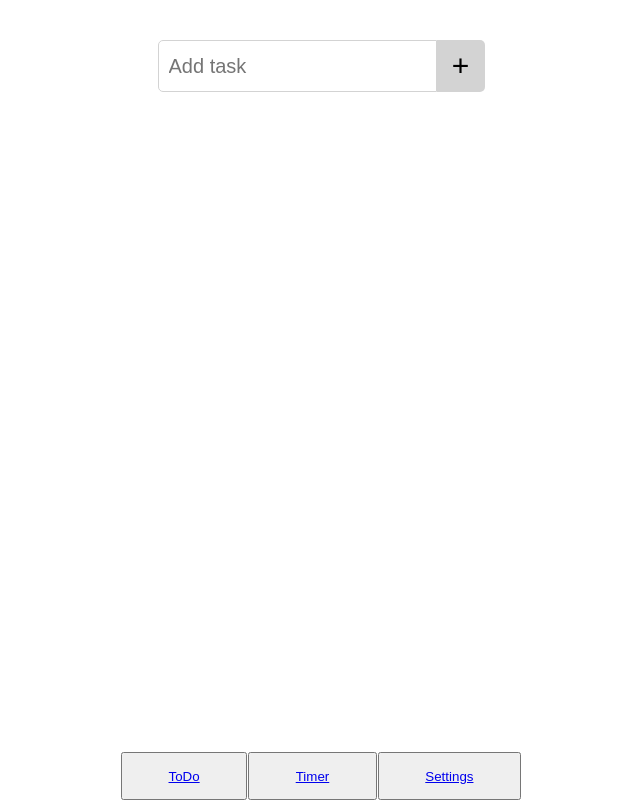
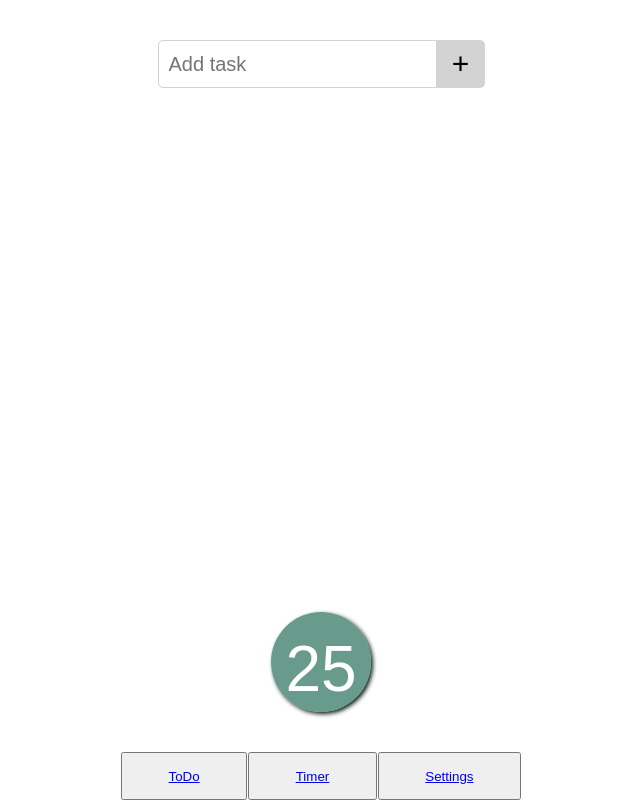
Before and after one commit to timodilg/capstone-project, a React (Create React App) app: page /todo in a window 1280 px wide. Shown: the whole page, without its empty margins (319-959 px from the left). Built offline with nearby package versions, Linux system fonts and the light colour scheme.

Commit message:
Add timer button

```diff
--- /dev/null
+++ b/src/components/ButtonTimer.js
@@ -0,0 +1,24 @@
+import React from 'react'
+import { Link } from 'react-router-dom'
+import styled from 'styled-components/macro'
+
+export default function ButtonTimer() {
+  return <LinkStyled to="/timer">25</LinkStyled>
+}
+
+const LinkStyled = styled(Link)`
+  display: inline-block;
+  margin: 0 auto;
+  width: 100px;
+  border-radius: 50%;
+  background-color: rgba(44, 115, 94, 0.71);
+  font-size: 4rem;
+  text-decoration-line: none;
+  color: white;
+  text-align: center;
+  padding-top: 20px;
+  box-shadow: 2px 2px 4px 0px rgba(10, 28, 26, 1);
+`
+// const Link = styled.link`
+//   text-decoration: none;
+// `
--- a/src/components/List.js
+++ b/src/components/List.js
@@ -1,9 +1,10 @@
 import React from 'react'
 import '../styles.css'
+import styled from 'styled-components/macro'
 
 export default function List({ todos, onDelete }) {
   return (
-    <ul>
+    <UlStyled>
       {todos.map(todo => (
         <li key={todo.id}>
           {/* <span onClick={() => onDelete(todo.id)}> */}
@@ -12,14 +13,12 @@ export default function List({ todos, onDelete }) {
           {/* </span> */}
         </li>
       ))}
-    </ul>
+    </UlStyled>
   )
 }
 
-{
-  /* <label class="todo">
-    <input type="checkbox" ${todo.done ? 'checked' : ''}> <span>${
-      todo.name
-    }</span>
-  </label> */
-}
+const UlStyled = styled.ul`
+  overflow-y: auto;
+  align-content: flex-start;
+`
+// Hier weitermachen: Die Liste der Todos soll scrollbar sein sodass das input feld und der 25 button immer sichtbar sind
--- a/src/pages/Todo.js
+++ b/src/pages/Todo.js
@@ -2,6 +2,7 @@ import React, { useState } from 'react'
 import '../styles.css'
 import Form from '../components/Form'
 import List from '../components/List'
+import ButtonTimer from '../components/ButtonTimer'
 
 export default function Todo() {
   const [todos, setTodos] = useState([])
@@ -10,6 +11,7 @@ export default function Todo() {
     <div className="App">
       <Form onSubmit={addTodo} />
       <List todos={todos} onDelete={deleteTodo} />
+      <ButtonTimer />
     </div>
   )
 
--- a/src/styles.css
+++ b/src/styles.css
@@ -1,9 +1,9 @@
 .App {
   /* text-align: center; */
   margin: 40px auto;
-  /* display: grid; */
-  /* gap: 60px; */
   font-size: 20px;
+  display: grid;
+  grid-template-rows: 48px auto 100px;
 }
 ul {
   list-style: none;
@@ -38,7 +38,6 @@ span {
 }
 
 .form-input {
-  height: 48px;
   font-size: 20px;
   border-radius: 5px 0 0 5px;
   border: 1px solid lightgray;
```
